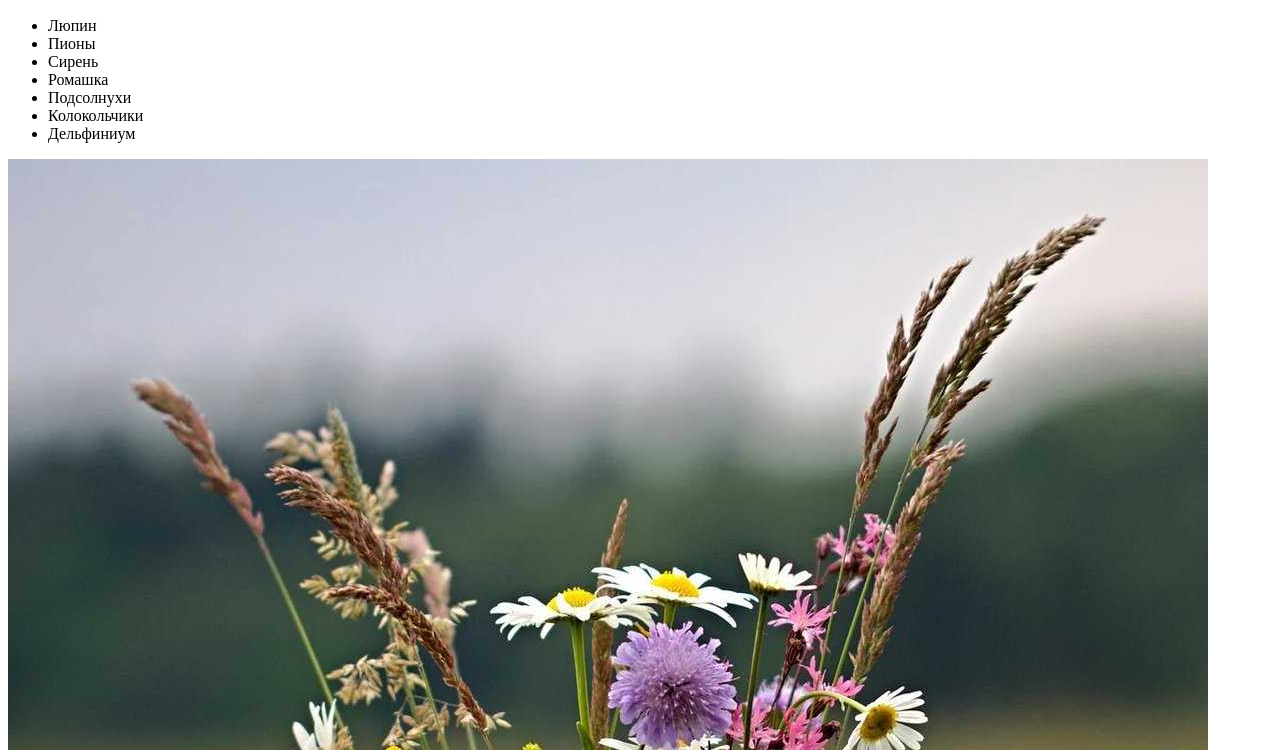
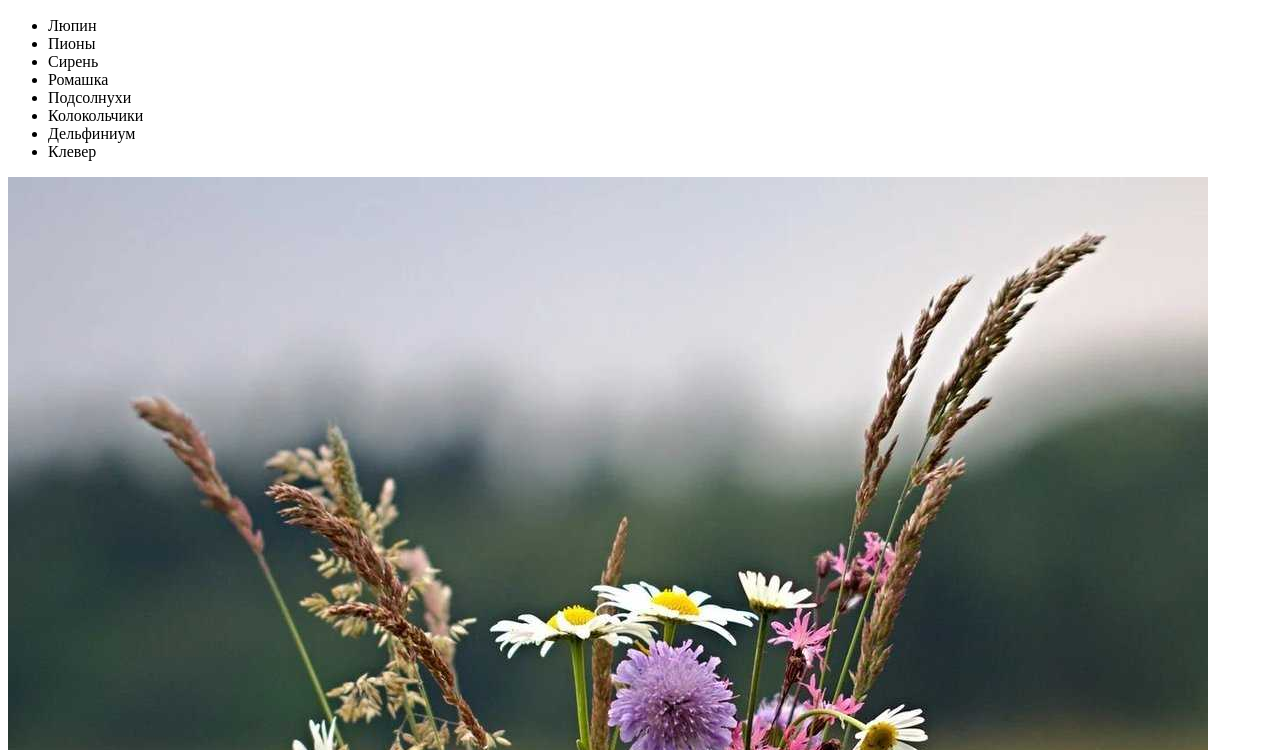
Before and after one commit to MiraNovikova/bend-avt-1, a plain HTML site: page index.html in a window 1280 px wide. Shown: the part 50-800 px from the top of the page. Drawn offline with Linux system fonts and the light colour scheme.

Commit message:
Add new li

```diff
--- a/index.html
+++ b/index.html
@@ -14,6 +14,7 @@
         <li>Подсолнухи</li>
         <li>Колокольчики</li>
         <li>Дельфиниум</li>
+        <li>Клевер</li>
     </ul>
 <img src="flowers.jpeg" alt="">
 
```
